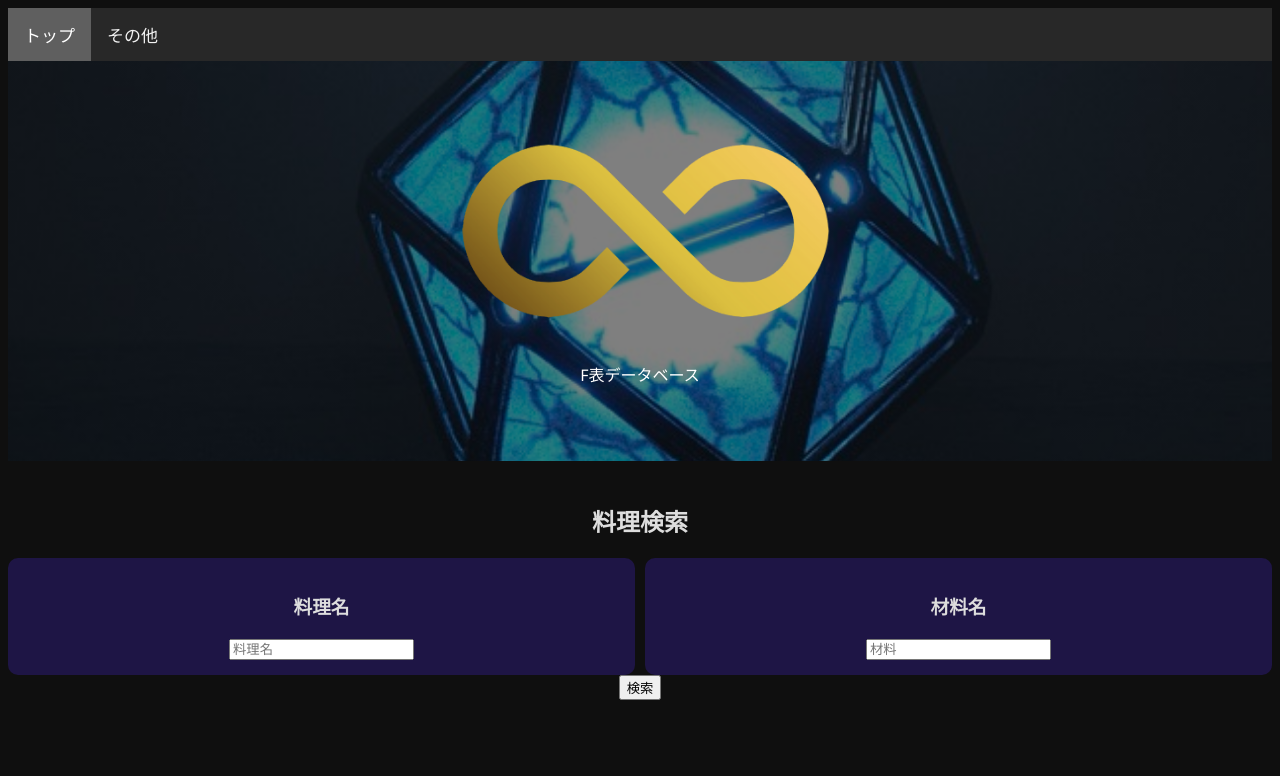
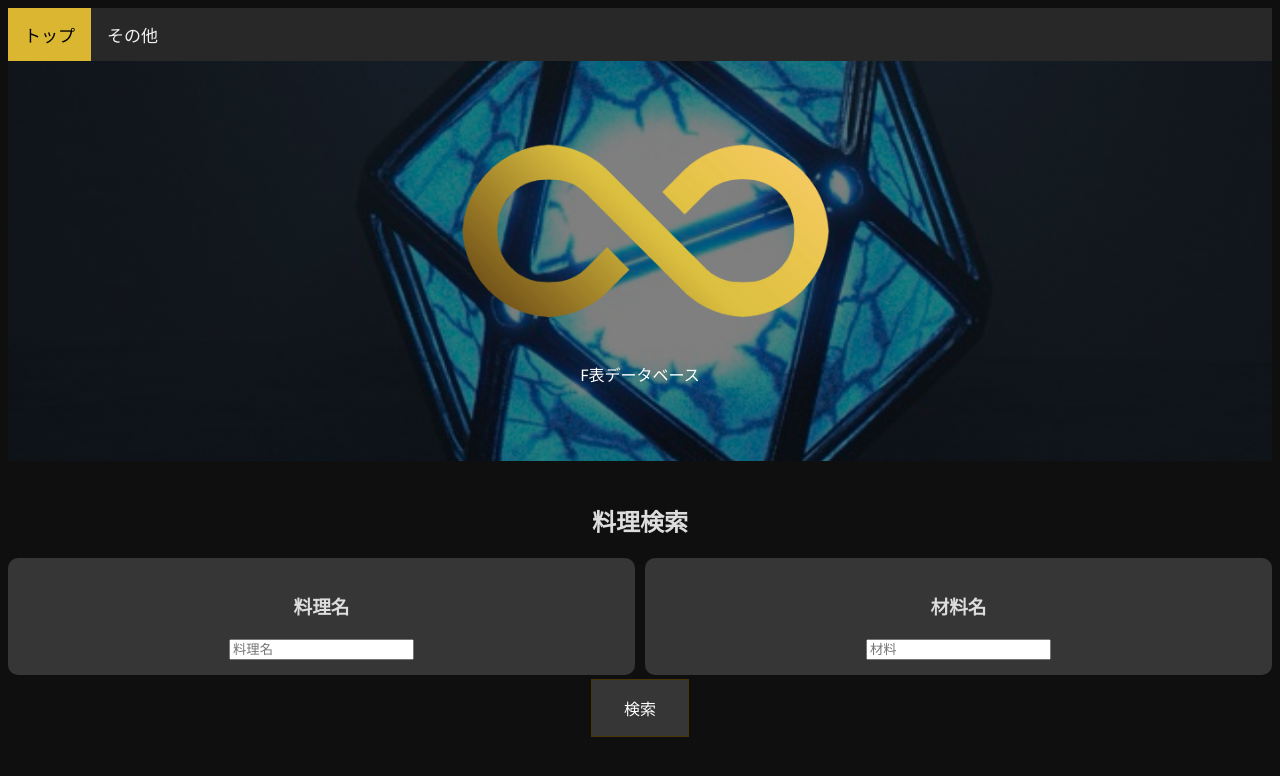
Before and after one commit to dyecon/equipmentManager, a website: page index.html in a window 1280 px wide. Drawn offline with Linux system fonts and the light colour scheme.

Commit message:
Improve colors

```diff
--- a/index.html
+++ b/index.html
@@ -60,7 +60,7 @@
                             <input placeholder="材料" name="name"/>
                         </div>
                     </div>
-                    <button type="submit">検索</button>
+                    <button type="submit" class = "button">検索</button>
                 </form>
         </div>
     </div>
--- a/styles.css
+++ b/styles.css
@@ -25,14 +25,14 @@ font-size: 17px;
 
 /* Change the color of links on hover */
 .topnav a:hover {
-background-color: #ddd;
-color: black;
+background-color: #998022;
+color: white;
 }
 
 /* Add an active class to highlight the current page */
 .topnav a.active {
-background-color: #5f5f5f;
-color: white;
+background-color: #dab631;
+color: black;
 }
 
 /* Hide the link that should open and close the topnav on small screens */
@@ -103,7 +103,23 @@ body, html {
 }
 .item {
     border-radius: 10px;
-    background: #1e1545;
+    background: #363636;
     padding: 15px;
     text-align: center;
 }
+
+.button {
+    background-color: #363636;
+    border: 1px solid #473700;
+    color: white;
+    padding: 16px 32px;
+    text-align: center;
+    font-size: 16px;
+    margin: 4px 2px;
+    transition: 0.3s;
+}
+
+.button:hover {
+    background-color: #dab631;
+    color: black;
+}
```
